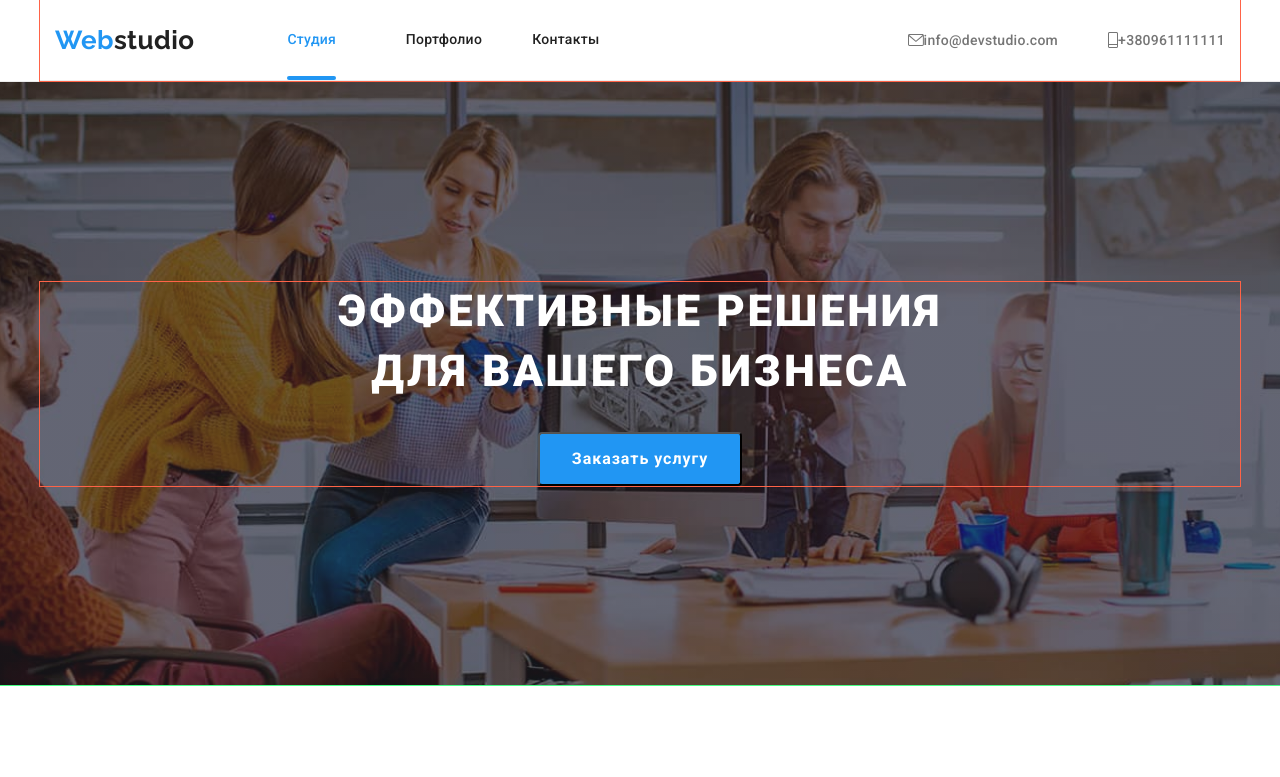
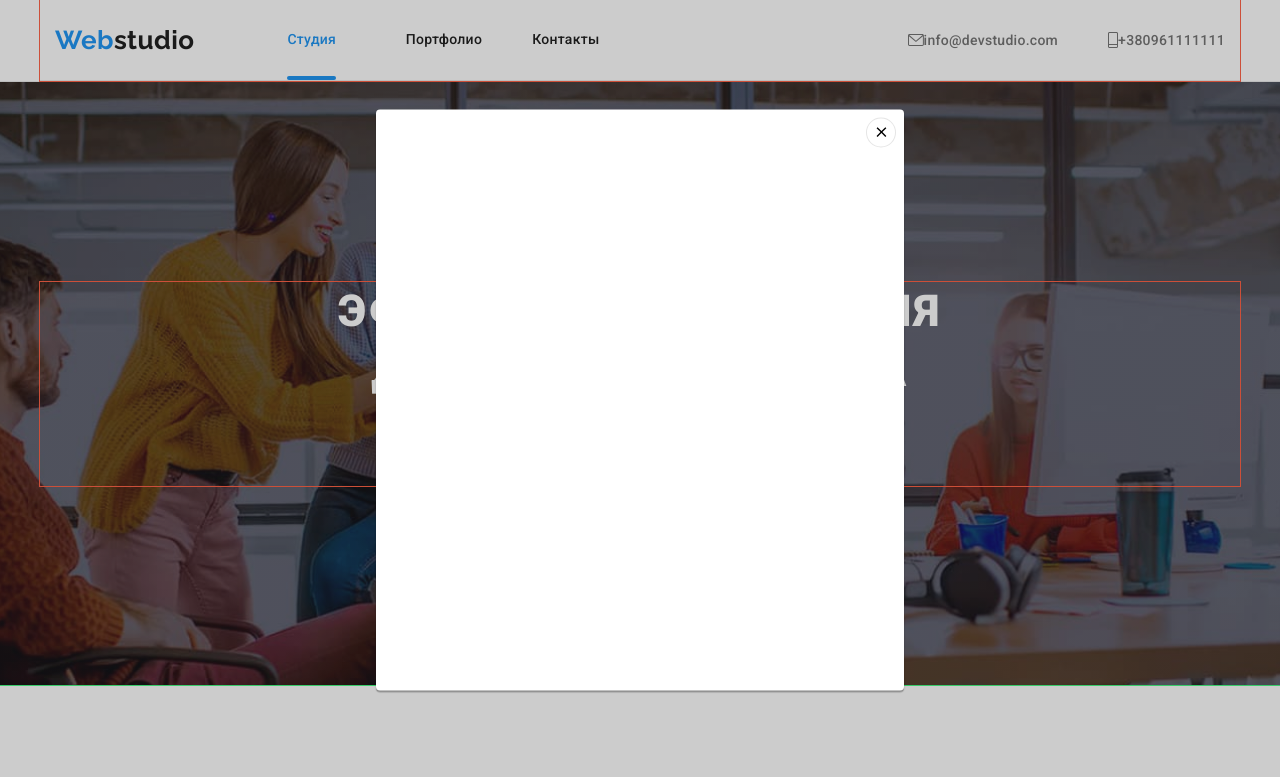
Before and after one commit to Gluschenkotoma/goit-markup-hw-05, a plain HTML site: page index.html in a window 1280 px wide. Both pictures are taken after a click on the button "Заказать услугу". Shown: the top 777 px of the page. Drawn offline with nearby package versions, Linux system fonts and the light colour scheme; files whose address does not match are found by name.

Commit message:
layout-modal-window
разметка модального окна

```diff
--- a/css/style.css
+++ b/css/style.css
@@ -139,14 +139,6 @@ img {
 .current-link:focus {
   color: var(--accent-text-color);
 }
-/* .current-link::after {
-  content: "";
-  display: block;
-  width: 100%;
-  height: 4px;
-  border-radius: 2px;
-  background-color: red;
-} */
 
 /* contacts */
 .contact-header {
@@ -229,6 +221,45 @@ img {
 
   border-radius: 4px;
   cursor: pointer;
+}
+/* modal-window */
+.backdrop {
+  position: fixed;
+  top: 0;
+  left: 0;
+  width: 100%;
+  height: 100%;
+  background-color: rgba(0, 0, 0, 0.2);
+}
+.button-close {
+  display: flex;
+  align-items: center;
+  justify-content: center;
+  margin-left: auto;
+  width: 30px;
+  height: 30px;
+  background-color: var(--title-text-color);
+  border: 1px solid rgba(0, 0, 0, 0.1);
+  border-radius: 50%;
+}
+.backdrop.is-hidden {
+  opacity: 0;
+  pointer-events: none;
+}
+.modal {
+  position: absolute;
+  top: 50%;
+  left: 50%;
+  transform: translate(-50%, -50%);
+
+  min-width: 528px;
+  min-height: 581px;
+  border-radius: 4px;
+  padding: 8px;
+
+  background-color: var(--title-text-color);
+  box-shadow: 0px 1px 3px rgba(0, 0, 0, 0.12), 0px 1px 1px rgba(0, 0, 0, 0.14),
+    0px 2px 1px rgba(0, 0, 0, 0.2);
 }
 
 /* sections */
--- a/index.html
+++ b/index.html
@@ -68,8 +68,21 @@
       <section class="hero">
         <div class="conteiner">
           <h1 class="hero-title">Эффективные решения для вашего бизнеса</h1>
-          <button type="button" class="button">Заказать услугу</button>
+          <button type="button" class="button" data-modal-open>
+            Заказать услугу
+          </button>
         </div>
+        <!-- modal window -->
+        <div class="backdrop is-hidden" data-modal>
+          <div class="modal">
+            <button type="button" class="button-close" data-modal-close>
+              <svg class="icon-modal" width="18" height="18">
+                <use href="./img/symbol-defs.svg#icon-close-black"></use>
+              </svg>
+            </button>
+          </div>
+        </div>
+        <!-- about us -->
       </section>
       <section class="section about">
         <div class="conteiner">
@@ -390,9 +403,6 @@
               </a>
             </li>
           </ul>
-          <svg>
-            <use href="./img/symbol-defs.svg#icon-close-black"></use>
-          </svg>
         </div>
       </section>
     </main>
@@ -458,6 +468,7 @@
         <div class="part"></div>
       </div>
     </footer>
+
     <script src="./js/modal.js"></script>
   </body>
 </html>
```
Also changed, not shown: js/modal.js (renamed from css/js/modal.js).
